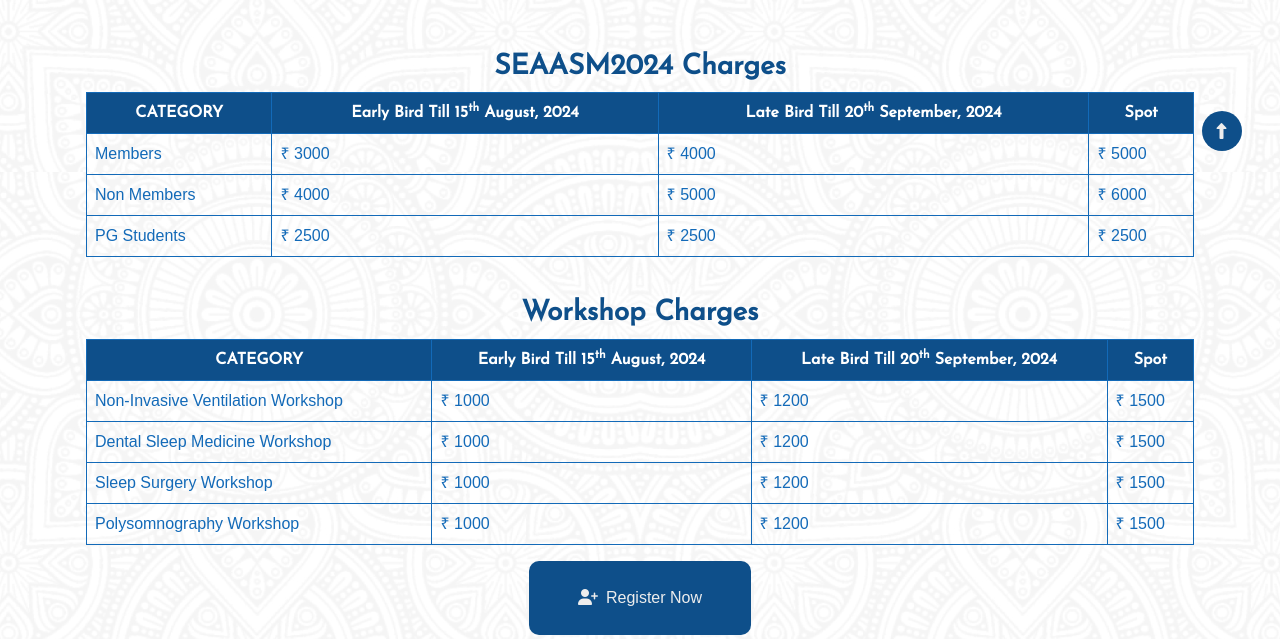
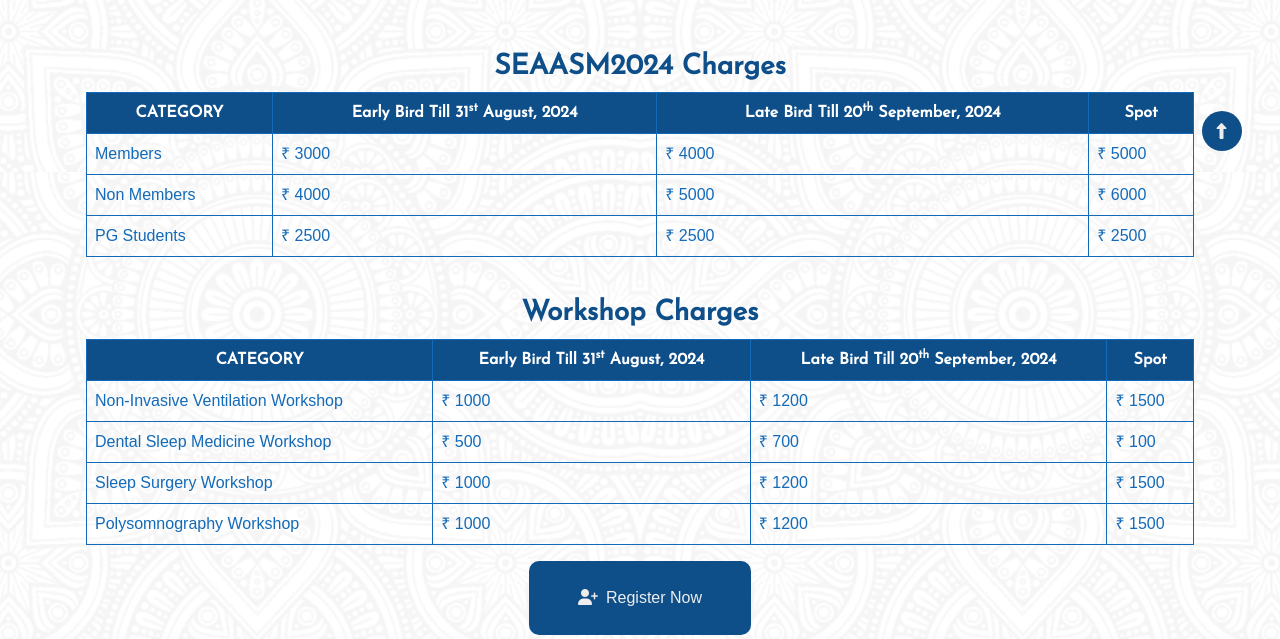
Before and after one commit to Maharshi-Pithava-Ordex/SEAASM24, a PHP site: page /registration.php in a window 1280 px wide. Shown: the part 628-1267 px from the top of the page. Run offline with PHP 8.4, Linux system fonts and the light colour scheme.

Commit message:
nirav changes 17/8/24

```diff
--- a/committee.php
+++ b/committee.php
@@ -166,7 +166,7 @@
                         <div class="card h-100 doctorimg border-0 customshadow customcard">
                             <div class="card-body">
                                 <div class="d-flex justify-content-center">
-                                    <img src="imgs/committee/dr-gopal-raval.jpg" class="mb-4 doctorImgs" width="200"
+                                    <img src="imgs/committee/Dr. Gopal Raval.png" class="mb-4 doctorImgs" width="200"
                                         alt="">
                                 </div>
                                 <h5 class="bluetext text-center fw-bold">Dr. Gopal Rawal</h5>
@@ -189,7 +189,7 @@
                         <div class="card h-100 doctorimg border-0 customshadow customcard">
                             <div class="card-body">
                                 <div class="d-flex justify-content-center">
-                                    <img src="imgs/committee/dr-mayank-saxena.jpg" class="mb-4 doctorImgs" width="200"
+                                    <img src="imgs/committee/Dr. Mayank Saxena.png" class="mb-4 doctorImgs" width="200"
                                         alt="">
                                 </div>
                                 <h5 class="bluetext text-center fw-bold">Dr. Mayank Saxena</h5>
@@ -201,7 +201,7 @@
                         <div class="card h-100 doctorimg border-0 customshadow customcard">
                             <div class="card-body">
                                 <div class="d-flex justify-content-center">
-                                    <img src="imgs/committee/dr-milind-sovani.jpg" class="mb-4 doctorImgs" width="200"
+                                    <img src="imgs/committee/Dr. Milind Sovani.png" class="mb-4 doctorImgs" width="200"
                                         alt="">
                                 </div>
                                 <h5 class="bluetext text-center fw-bold">Dr. Milind Sovani</h5>
--- a/registration.php
+++ b/registration.php
@@ -47,7 +47,7 @@
                                 <thead>
                                     <tr>
                                         <th>CATEGORY</th>
-                                        <th>Early Bird Till 15<sup>th</sup> August, 2024</th>
+                                        <th>Early Bird Till 31<sup>st</sup> August, 2024</th>
                                         <th>Late Bird Till 20<sup>th</sup> September, 2024</th>
                                         <th>Spot</th>
                                     </tr>
@@ -85,7 +85,7 @@
                                 <table class="table table-bordered border-primary mb-0">
                                     <tbody>
                                         <tr>
-                                            <td>Early Bird Till 15<sup>th</sup> August, 2024</td>
+                                            <td>Early Bird Till 31<sup>st</sup> August, 2024</td>
                                             <td>₹ 3000</td>
                                         </tr>
                                         <tr>
@@ -106,7 +106,7 @@
                                 <table class="table table-bordered border-primary mb-0">
                                     <tbody>
                                         <tr>
-                                            <td>Early Bird Till 15<sup>th</sup> August, 2024</td>
+                                            <td>Early Bird Till 31<sup>st</sup> August, 2024</td>
                                             <td>₹ 4000</td>
                                         </tr>
                                         <tr>
@@ -127,7 +127,7 @@
                                 <table class="table table-bordered border-primary mb-0">
                                     <tbody>
                                         <tr>
-                                            <td>Early Bird Till 15<sup>th</sup> August, 2024</td>
+                                            <td>Early Bird Till 31<sup>st</sup> August, 2024</td>
                                             <td>₹ 2500</td>
                                         </tr>
                                         <tr>
@@ -157,7 +157,7 @@
                                 <thead>
                                     <tr>
                                         <th>CATEGORY</th>
-                                        <th>Early Bird Till 15<sup>th</sup> August, 2024</th>
+                                        <th>Early Bird Till 31<sup>st</sup> August, 2024</th>
                                         <th>Late Bird Till 20<sup>th</sup> September, 2024</th>
                                         <th>Spot</th>
                                     </tr>
@@ -171,9 +171,9 @@
                                     </tr>
                                     <tr>
                                         <td>Dental Sleep Medicine Workshop</td>
-                                        <td>₹ 1000</td>
-                                        <td>₹ 1200</td>
-                                        <td>₹ 1500</td>
+                                        <td>₹ 500</td>
+                                        <td>₹ 700</td>
+                                        <td>₹ 100</td>
                                     </tr>
                                     <tr>
                                         <td>Sleep Surgery Workshop</td>
@@ -201,7 +201,7 @@
                                 <table class="table table-bordered border-primary mb-0">
                                     <tbody>
                                         <tr>
-                                            <td>Early Bird Till 15<sup>th</sup> August, 2024</td>
+                                            <td>Early Bird Till 31<sup>st</sup> August, 2024</td>
                                             <td>₹ 1000</td>
                                         </tr>
                                         <tr>
@@ -222,16 +222,16 @@
                                 <table class="table table-bordered border-primary mb-0">
                                     <tbody>
                                         <tr>
-                                            <td>Early Bird Till 15<sup>th</sup> August, 2024</td>
-                                            <td>₹ 1000</td>
+                                            <td>Early Bird Till 31<sup>st</sup> August, 2024</td>
+                                            <td>₹ 500</td>
                                         </tr>
                                         <tr>
                                             <td>Late Bird Till 20<sup>th</sup> September, 2024</td>
-                                            <td>₹ 1200</td>
+                                            <td>₹ 700</td>
                                         </tr>
                                         <tr>
                                             <td>Spot</td>
-                                            <td>₹ 1500</td>
+                                            <td>₹ 1000</td>
                                         </tr>
                                     </tbody>
                                 </table>
@@ -243,7 +243,7 @@
                                 <table class="table table-bordered border-primary mb-0">
                                     <tbody>
                                         <tr>
-                                            <td>Early Bird Till 15<sup>th</sup> August, 2024</td>
+                                            <td>Early Bird Till 31<sup>st</sup> August, 2024</td>
                                             <td>₹ 1000</td>
                                         </tr>
                                         <tr>
@@ -264,7 +264,7 @@
                                 <table class="table table-bordered border-primary mb-0">
                                     <tbody>
                                         <tr>
-                                            <td>Early Bird Till 15<sup>th</sup> August, 2024</td>
+                                            <td>Early Bird Till 31<sup>st</sup> August, 2024</td>
                                             <td>₹ 1000</td>
                                         </tr>
                                         <tr>
```
Also changed, not shown: index.php (+14 -14 lines), imgs/committee/Dr. Gopal Raval.png (added), imgs/committee/Dr. Mayank Saxena.png (added), imgs/committee/Dr. Milind Sovani.png (added).
